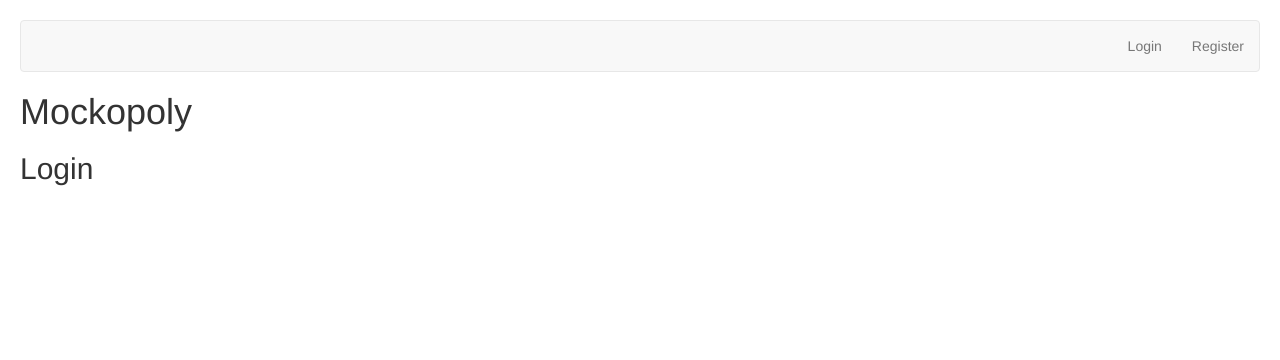
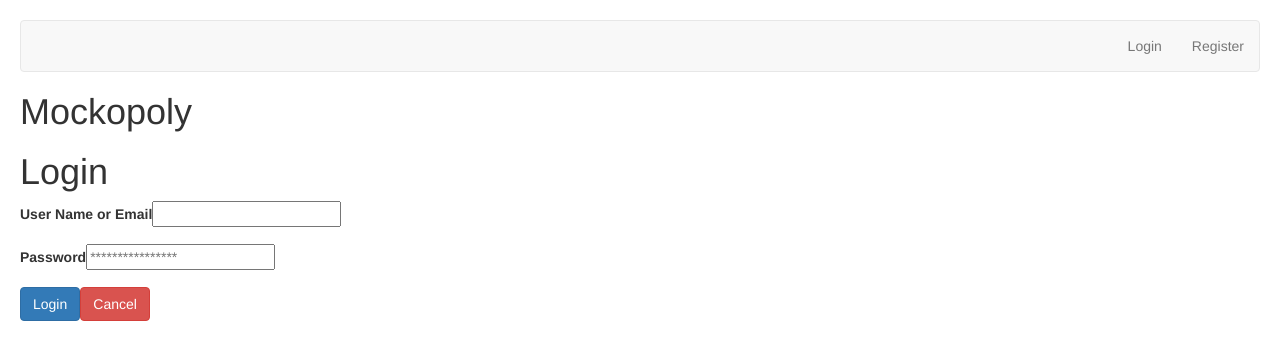
Before and after one commit to daveharmswebdev/opoly, a Node server app: page /login in a window 1280 px wide. Shown: the top 360 px of the page. Run offline with Node 20, Linux system fonts and the light colour scheme; some libraries are stand-ins or nearby versions.

Commit message:
able to login and store user and id to app.locals

```diff
--- a/routes/index.js
+++ b/routes/index.js
@@ -3,6 +3,7 @@
 const { Router } = require('express')
 const router = Router()
 const Game = require('../models/game')
+const passport = require('passport')
 
 // controllers
 const gameCtrl = require('../controllers/game')
@@ -21,6 +22,9 @@ router.post('/register', registerCtrl.create)
 
 router.get('/login', (req, res) => res.render('login'))
 
+router.post('/login', passport.authenticate('local', { successRedirect: '/',
+                                                       failureRedirect: '/login' }))
+
 router.get('/create', gameCtrl.create)
 
 router.get('/game/:id', gameCtrl.join)
--- a/server/passport-strategies.js
+++ b/server/passport-strategies.js
@@ -1,5 +1,34 @@
 'use strict'
 
 const passport = require('passport')
-const { Strategy } = require('passport-loca')
+const { Strategy } = require('passport-local')
 const { compare } = require('bcrypt')
+
+const User = require('../models/user')
+
+passport.serializeUser((email, done) => done(null, email.id))
+passport.deserializeUser((_id, done) =>  User.findOne({ _id }, done))
+
+passport.use(new Strategy({
+		usernameField: 'email',
+		passwordField: 'password'
+	},
+  function(email, password, done) {
+    User.findOne({ user: email }, function(err, user) {
+      if (err) return done(err)
+      if (!user) {
+        return done(null, false, { message: 'Incorrect username.' });
+      }
+      compare(password, user.password, function(err, matches) {
+      	if (err) {
+      		return done(err)
+      	}
+				if (!matches) {
+          return done(null, false, { message: 'Incorrect password'})
+        } else {
+          return done(null, user);
+        }
+      })
+    });
+  }
+));
--- a/server/server.js
+++ b/server/server.js
@@ -6,10 +6,10 @@ const express = require('express')
 const Game = require('../models/game')
 const bodyParser = require('body-parser')
 
-// for logon
-// const passport = require('passport')
-// const session = require('express-session')
-// const RedisStore = require('connect-redis')(session)
+// for login
+const passport = require('passport')
+const session = require('express-session')
+const RedisStore = require('connect-redis')(session)
 
 const routes = require('../routes')
 
@@ -22,17 +22,26 @@ app.set('view engine', 'pug')
 app.use(express.static('client'))
 app.use(bodyParser.urlencoded({ extended:false }))
 
-// require('./passport-strategies')
-// app.use(passport.initialize())
-// app.use(passport.session())
+// middlewares
+app.use(session({
+	store: new RedisStore({
+		url: process.env.REDIS_URL || 'redis://localhost:6379'
+	}),
+	secret: 'secretsquirrel'
+}))
 
-// middlewares
-// app.use(session({
-// 	store: new RedisStore({
-// 		url: process.env.REDIS_URL || 'redis://localhost:6379'
-// 	}),
-// 	secret: 'secretsquirrel'
-// }))
+require('./passport-strategies')
+app.use(passport.initialize())
+app.use(passport.session())
+
+app.use((req, res, next) => {
+	// why does this work?
+	app.locals.user = req.user && req.user.user
+	app.locals.id = req.user && req.user._id
+	console.log('the user is', app.locals.user)
+	console.log('app.locals.id', app.locals.id)
+	next()
+})
 
 app.use(routes)
 
--- a/views/login.pug
+++ b/views/login.pug
@@ -1,4 +1,16 @@
 extends partials/layout.pug
 
 block content
-	h2 Login
+	.login
+		h1 Login
+		if error
+			h2= error
+		form(method="POST")
+			.form-group
+				label(for='email') User Name or Email
+				input#email(type='text', name='email', plaeholder='i.e. you@email.com', required)
+			.form-group
+				label(for='password') Password
+				input#password(type='password', name='password', placeholder='****************', required)
+			button.btn.btn-primary(type='submit') Login
+			button.btn.btn-danger(href='/') Cancel
```
